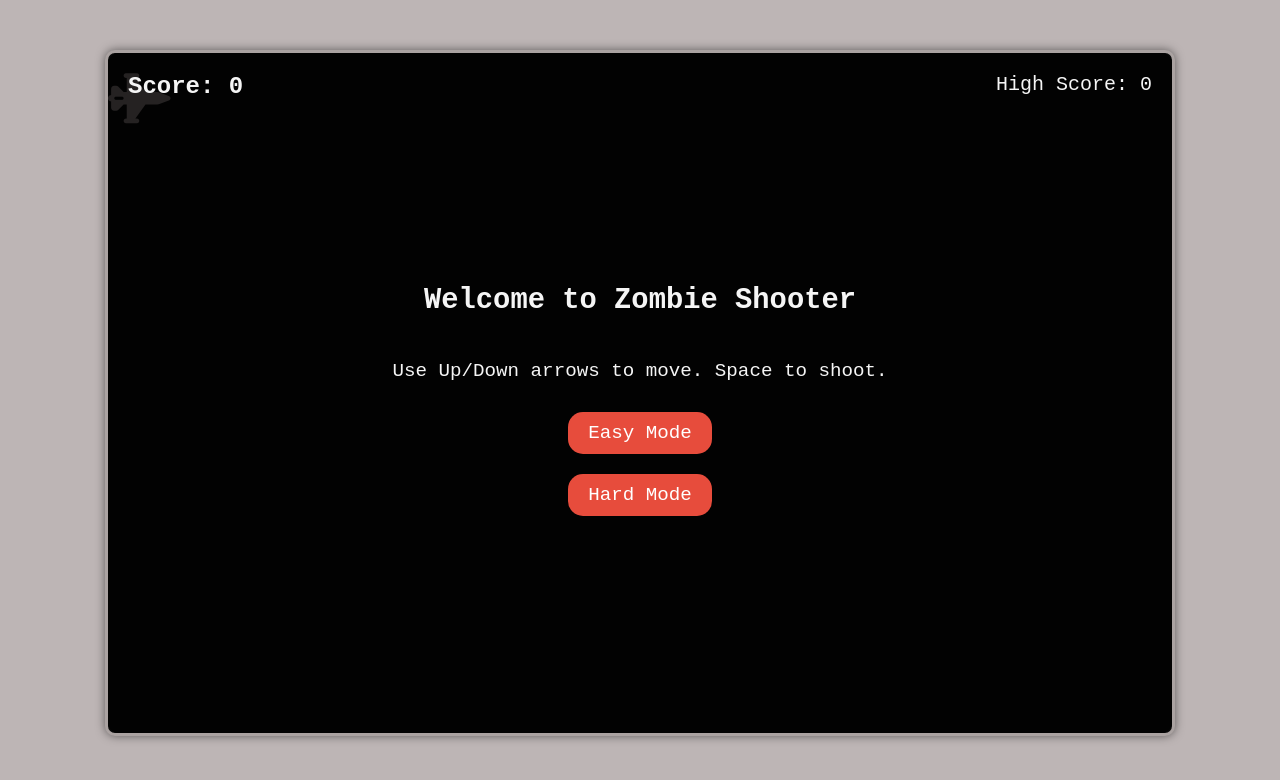
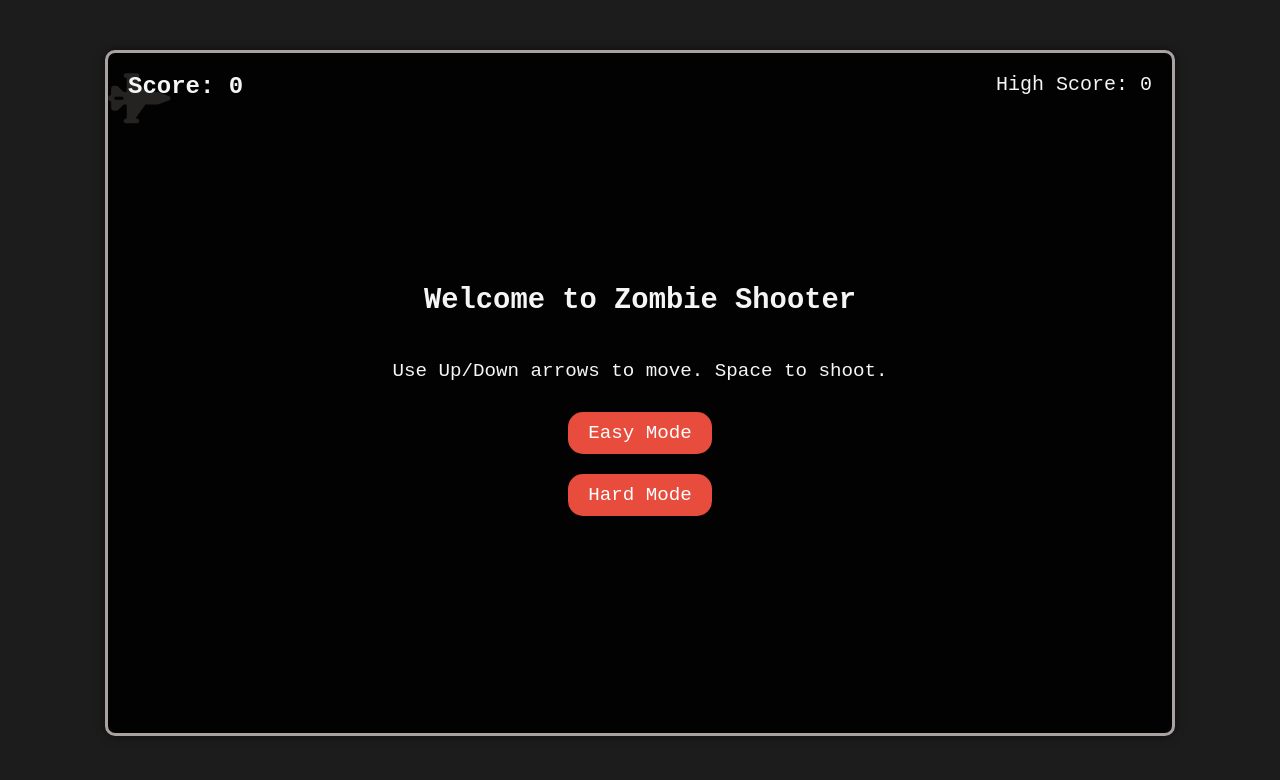
Before and after one commit to donaldnyingifa2/tasks, a plain HTML site: page 37308/ideal.html in a window 1280 px wide. Drawn offline with nearby package versions, Linux system fonts and the light colour scheme.

Commit message:
Add files via upload

```diff
--- a/37308/ideal.html
+++ b/37308/ideal.html
@@ -10,7 +10,7 @@
   <style>
     body {
       font-family: 'Courier New', Courier, monospace;
-      background: rgb(189, 181, 181);
+      background: rgb(29, 28, 28);
       color: whitesmoke;
       margin: 0;
       padding: 0;
```
